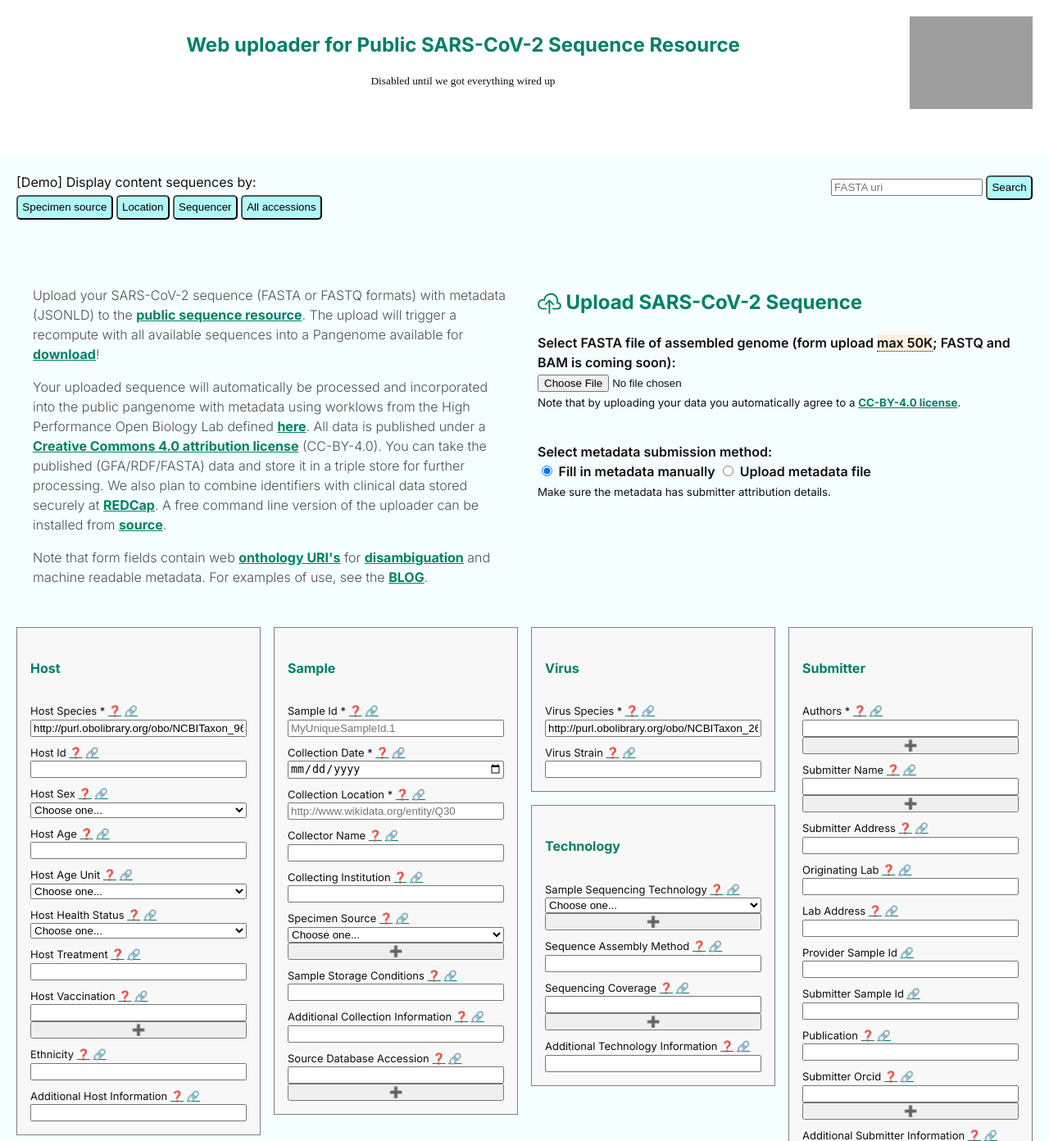
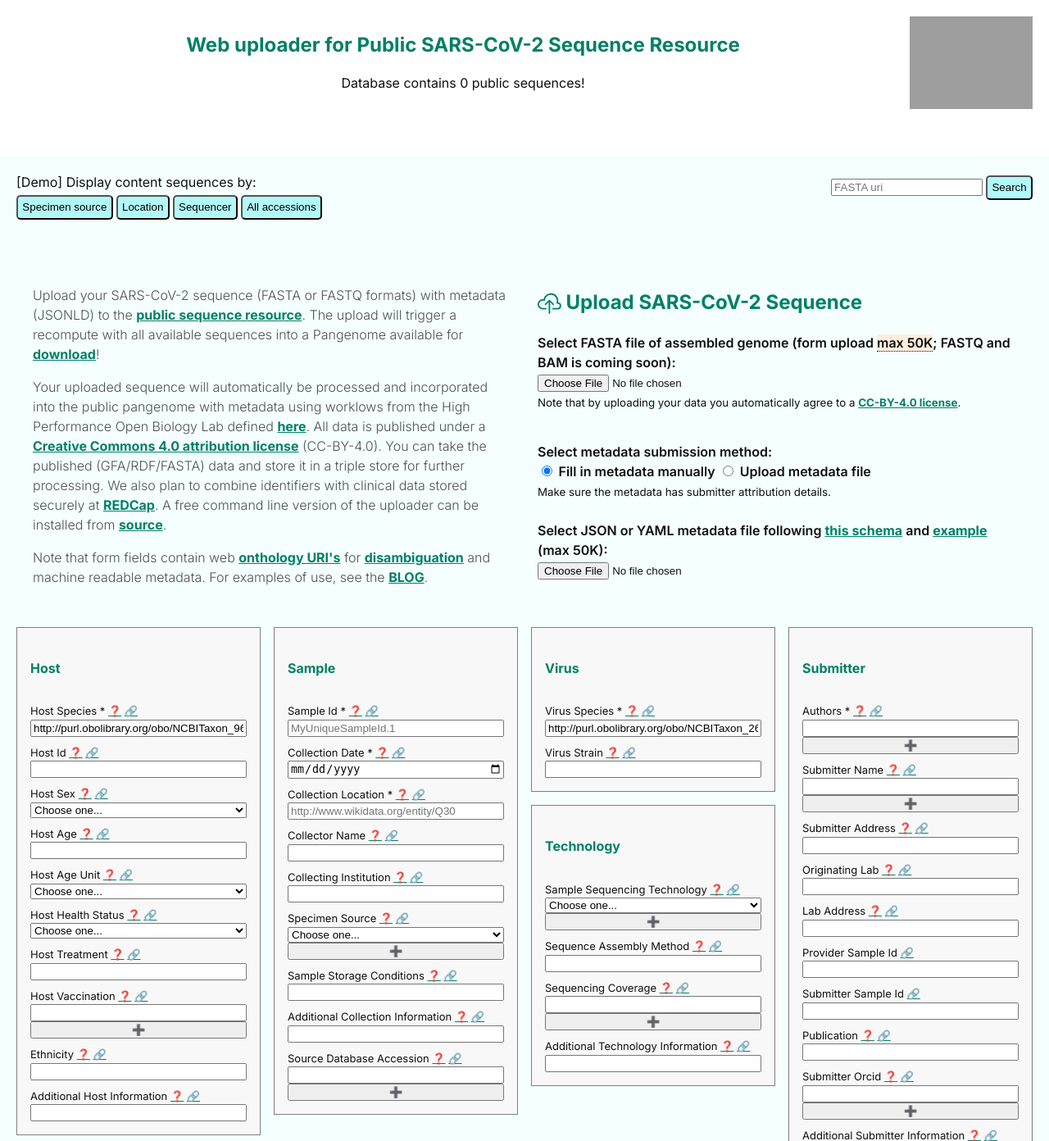
Before and after one commit to pubseq/bh20-seq-resource, a Flask app: page / in a window 1280 px wide. Shown: the top 1392 px of the page at 82% size. Run offline with Flask 2, Linux system fonts and the light colour scheme; data that the repository does not hold is empty; grey boxes are pictures that could not be loaded.

Commit message:
Counting number of sequences

```diff
--- a/bh20simplewebuploader/main.py
+++ b/bh20simplewebuploader/main.py
@@ -424,6 +424,23 @@ def receive_files():
 ## but most likley you don't want to touch the queries, Cheers.
 baseURL='http://sparql.genenetwork.org/sparql/'
 
+@app.route('/api/getCount', methods=['GET'])
+def getCount():
+    query="""
+PREFIX pubseq: <http://biohackathon.org/bh20-seq-schema#MainSchema/>
+select (COUNT(distinct ?dataset) as ?num)
+{
+   ?dataset pubseq:submitter ?id .
+   ?id ?p ?submitter
+}
+"""
+    payload = {'query': query, 'format': 'json'}
+    r = requests.get(baseURL, params=payload)
+    result = r.json()['results']['bindings']
+    # [{'num': {'type': 'typed-literal', 'datatype': 'http://www.w3.org/2001/XMLSchema#integer', 'value': '1352'}}]
+    # print(result, file=sys.stderr)
+    return jsonify({'sequences': int(result[0]["num"]["value"])})
+
 @app.route('/api/getAllaccessions', methods=['GET'])
 def getAllaccessions():
     query="""SELECT DISTINCT ?fasta ?value WHERE {?fasta ?x[ <http://edamontology.org/data_2091> ?value ]}"""
--- a/bh20simplewebuploader/static/main.js
+++ b/bh20simplewebuploader/static/main.js
@@ -16,6 +16,10 @@ function fetchAPI(apiEndPoint) {
 let search = () => {
   let m =  document.getElementById('search-input').value;
   fetchAPI(scriptRoot + "/api/getDetailsForSeq?seq=" + encodeURIComponent(m));
+}
+
+let fetchCount = () => {
+  fetchAPI("/api/getCount");
 }
 
 let fetchSEQBySpecimen = () => {
@@ -160,7 +164,6 @@ for (let button of document.getElementsByClassName('remove-field')) {
 }
 
 // Change the submit button after hitting
-
 function on_submit_button() {
     var elem = document.getElementById("submit");
     elem.value = "Submitting...";
--- a/bh20simplewebuploader/templates/form.html
+++ b/bh20simplewebuploader/templates/form.html
@@ -6,13 +6,14 @@
         <link href="/static/main.css" rel="stylesheet" type="text/css">
         <meta name="viewport" content="width=device-width, initial-scale=1">
         <title>Web uploader for Public SARS-CoV-2 Sequence Resource</title>
+        <script type="text/javascript" src="/static/main.js"></script>
     </head>
     <body>
       <section class="header">
       <div class="logo"><a href="http://covid-19.genenetwork.org/"><img src="static/image/coronasmallcomp.gif" width="150" title="COVID-19 image by Tyler Morgan-Wall"></a></div>
       <h1>Web uploader for Public SARS-CoV-2 Sequence Resource</h1>
 
-<small>Disabled until we got everything wired up</small>
+      <p>Database contains <span id="Counter"></span> public sequences!</p>
 
       </section>
 
@@ -209,9 +210,21 @@
 </div>
 
 <script type="text/javascript">
-    let scriptRoot = {{ request.script_root|tojson|safe }};
+  let scriptRoot = {{ request.script_root|tojson|safe }};
+
+  document.addEventListener("DOMContentLoaded", function(){
+      var count = fetch("/api/getCount")
+          .then((resp) => resp.json())
+          .then(function (data) {
+              count = data["sequences"];
+              console.log(count);
+              span = document.getElementById("Counter");
+              txt = document.createTextNode(count);
+              span.appendChild(txt);
+      });
+});
+
 </script>
 
-<script type="text/javascript" src="/static/main.js"></script>
-    </body>
+   </body>
 </html>
```
Also changed, not shown: 1 other file.
